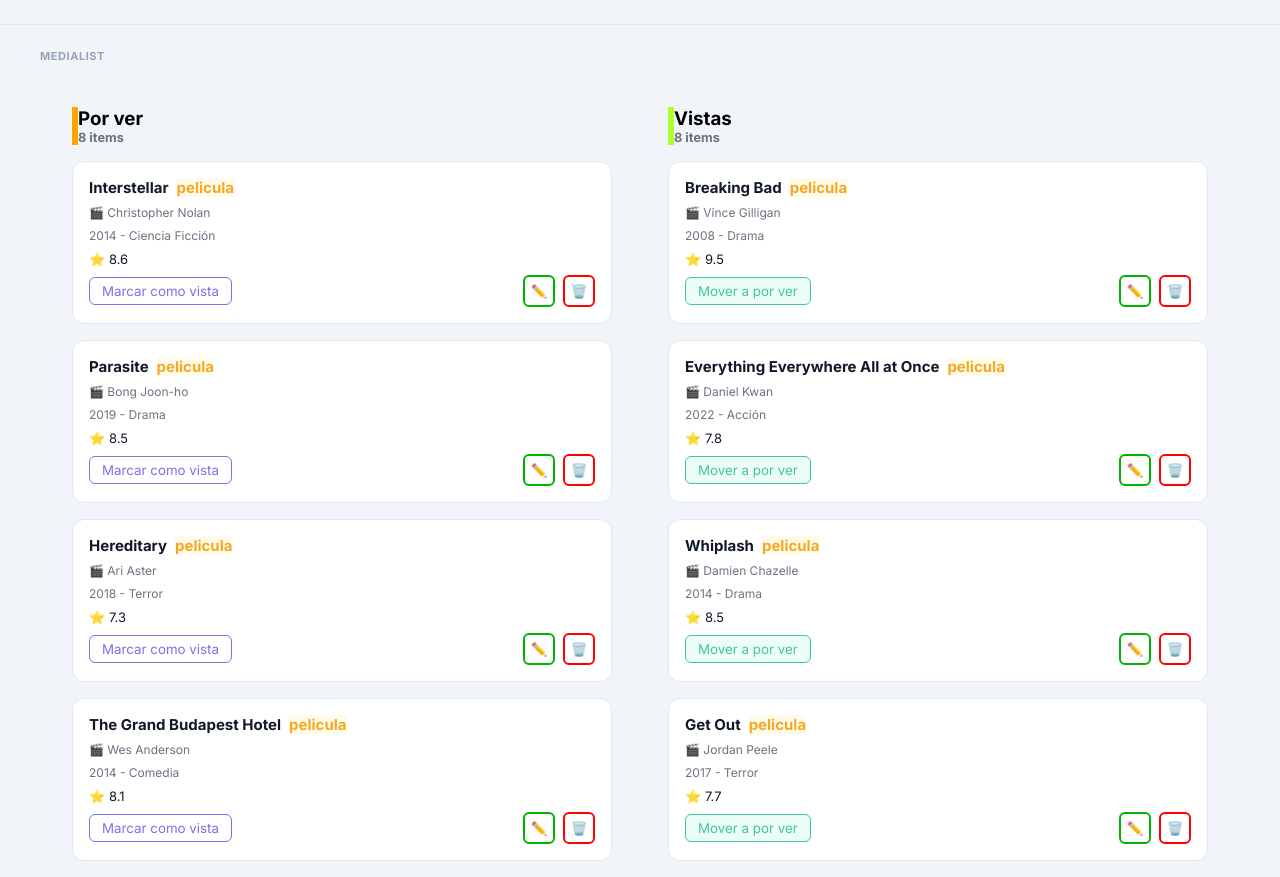
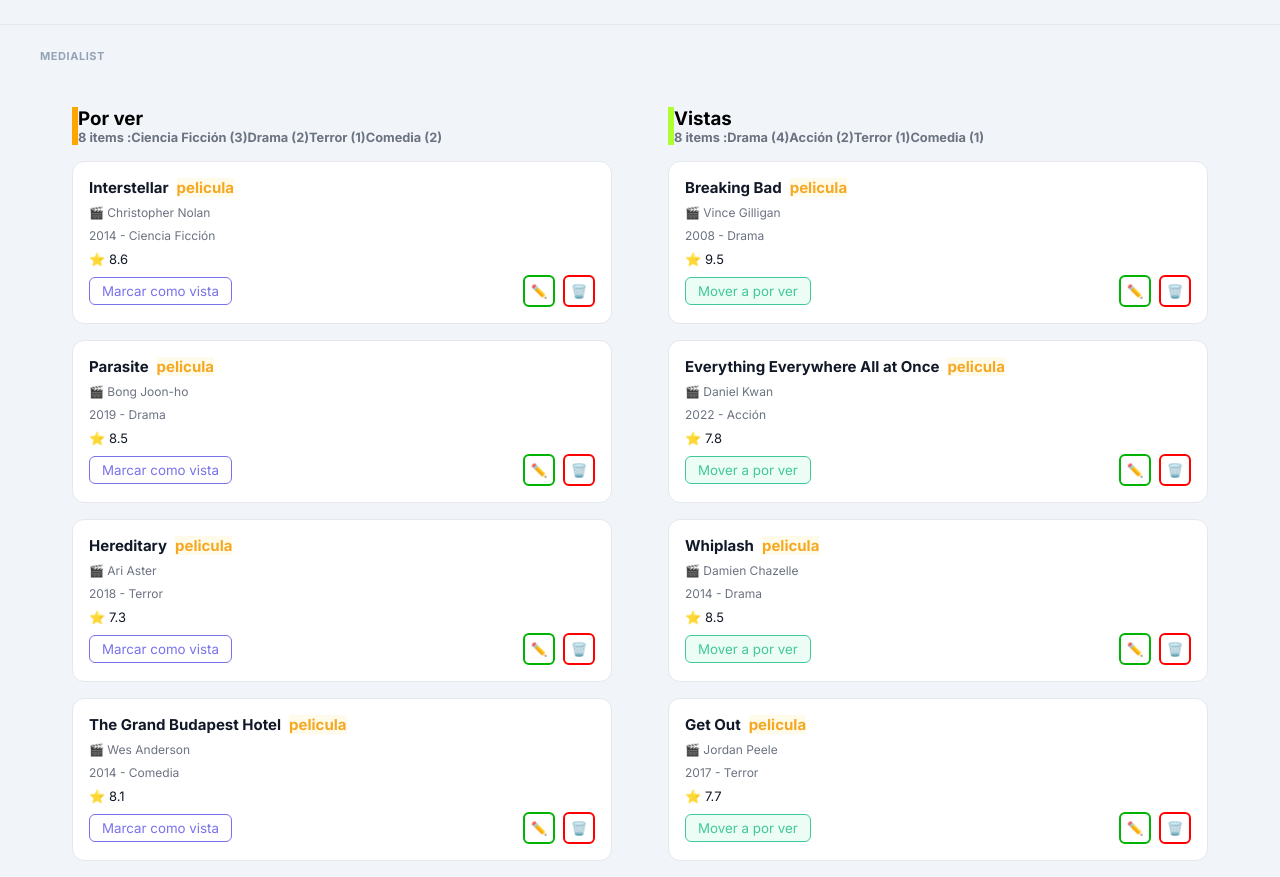
Before and after one commit to JoaquinIVL95/tp1_PWA_2026_unco, a React (Vite) app: page / in a window 1280 px wide. Shown: the part 1022-1899 px from the top of the page. Built offline with nearby package versions, Linux system fonts and the light colour scheme.

Commit message:
contador de generos

```diff
--- a/src/components/MediaList/MediaList.jsx
+++ b/src/components/MediaList/MediaList.jsx
@@ -5,13 +5,29 @@
 
   const noVistas = item.filter(p => !p.visto);
   const vistas = item.filter(p => p.visto);
+  const contarGeneros = (array) => {
+  return array.reduce((acc, p) => {
+    acc[p.genero] = (acc[p.genero] || 0) + 1;
+    return acc;
+  }, {});
+  };
+  const generosNoVistas = contarGeneros(noVistas);
+  const generosVistas = contarGeneros(vistas);
 
   return (
     <div className={styles.display}>
 
       <div className={styles.porVer}>
         <div className={styles.datosPorVer}><h3>Por ver</h3>
-        <div className={styles.items}>{noVistas.length} items </div></div>
+          <div className={styles.items}>
+            {noVistas.length} {noVistas.length === 1 ? "item :" : "items :"}
+            {Object.entries(generosNoVistas).map(([genero, cantidad]) => (
+              <div key={genero}>
+                {genero} ({cantidad})
+              </div>
+            ))}
+  </div>
+        </div>
         {noVistas.length === 0? (
           <div className={styles.emptyPorVer}>
             No tenes contenido por ver.
@@ -33,7 +49,15 @@
 
       <div className={styles.vistas}>
         <div className={styles.datosVista}><h3>Vistas</h3>
-        <div className={styles.items}>{vistas.length} items </div></div>
+          <div className={styles.items}>
+            {vistas.length} {vistas.length === 1 ? "item :" : "items :"}
+            {Object.entries(generosVistas).map(([genero, cantidad]) => (
+              <div key={genero}>
+                {genero} ({cantidad})
+              </div>
+            ))}
+          </div>
+        </div>
         {vistas.length===0? (
           <div className={styles.emptyVistas}>
             No tenes contenido visto.
```
